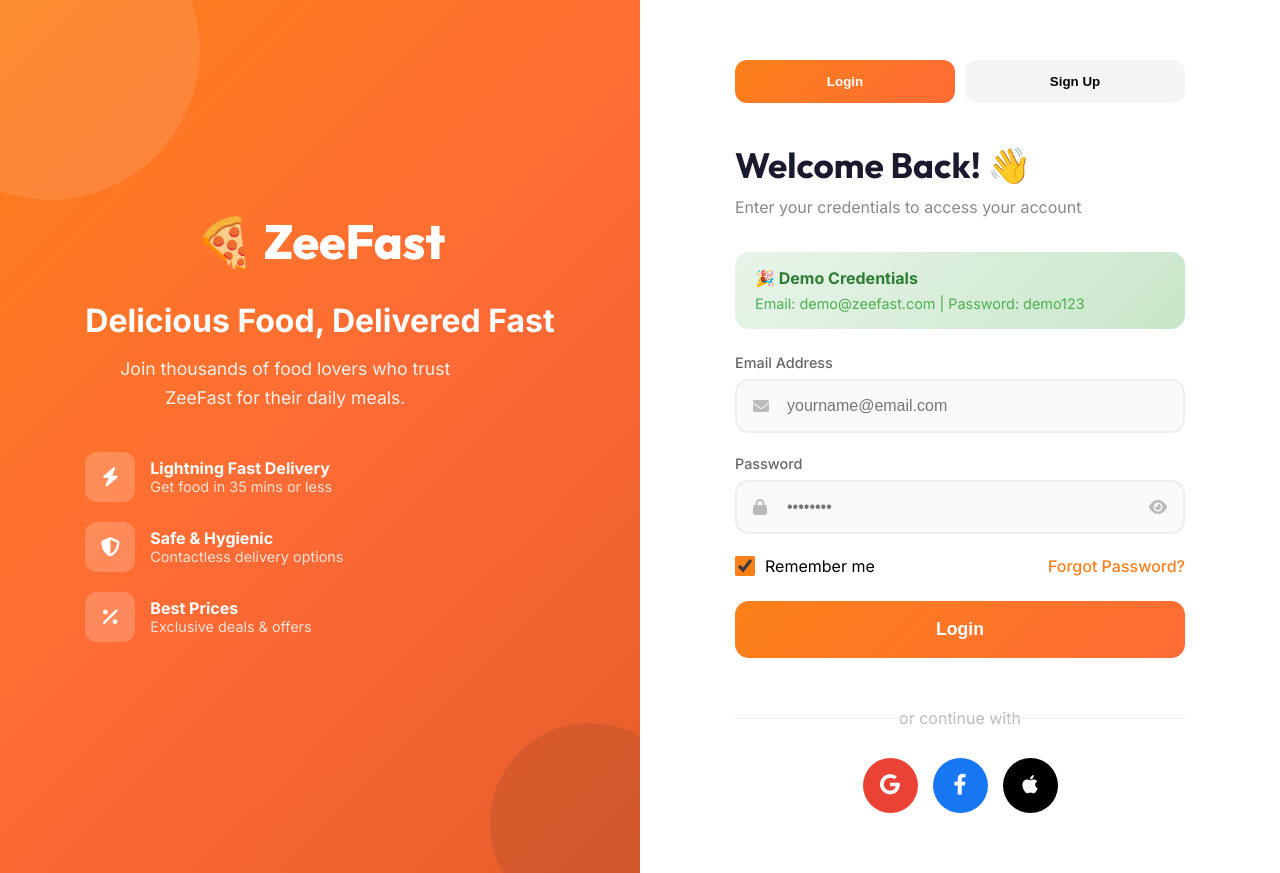
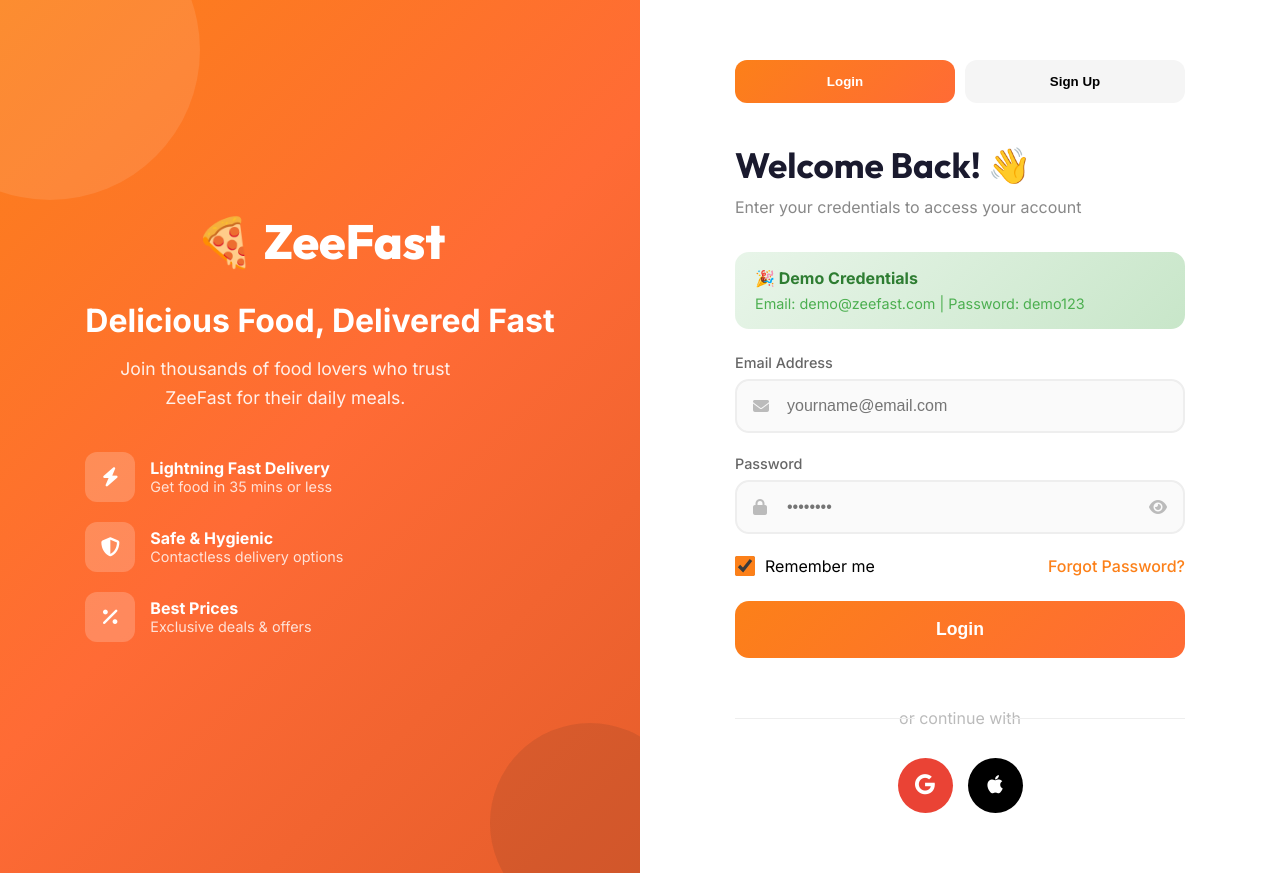
Before and after one commit to elango8/zeefast-delivery-site, a plain HTML site: page frontend/login.html in a window 1280 px wide. Drawn offline with Linux system fonts and the light colour scheme.

Commit message:
made changes on form container

```diff
--- a/frontend/login.html
+++ b/frontend/login.html
@@ -447,7 +447,6 @@
 
                 <div class="social-btns">
                     <button class="social-btn google"><i class="fab fa-google"></i></button>
-                    <button class="social-btn facebook"><i class="fab fa-facebook-f"></i></button>
                     <button class="social-btn apple"><i class="fab fa-apple"></i></button>
                 </div>
             </div>
```
